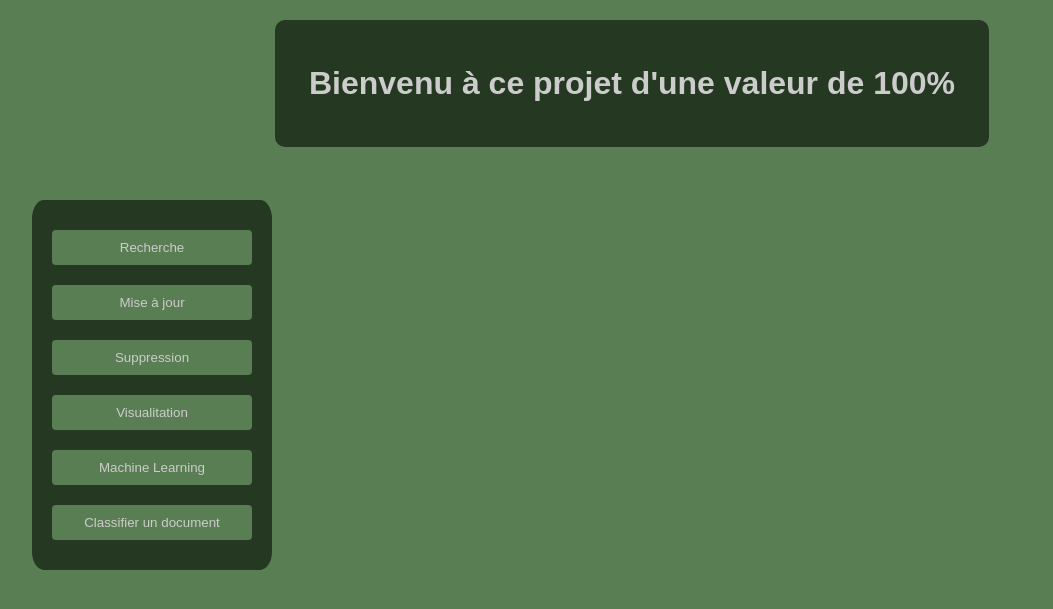
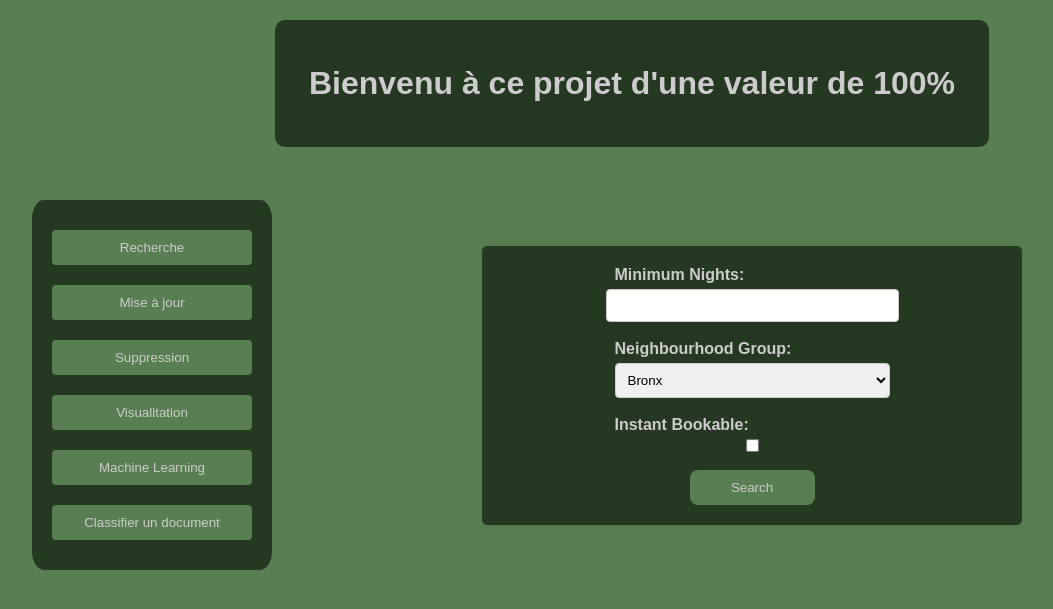
Before and after one commit to RafGuess/SDD1003-Projet_Final, a Flask app: page / in a window 1280 px wide, after a click on "Recherche". Shown: the top 609 px of the page, without its empty margins (8-1061 px from the left). Run offline with Flask 3, Linux system fonts and the light colour scheme.

Commit message:
améliorations

```diff
--- a/templates/index.html
+++ b/templates/index.html
@@ -141,12 +141,48 @@
             <button class="toggle-button" onclick="toggleForm('classifyForm')">Classifier un document</button>
         </div>
         <div class="content">
-            <!-- Your existing forms -->
+            <form id="searchForm" action="/search" method="get">
+                <label for="min_nights">Minimum Nights:</label>
+                <input type="number" id="min_nights" name="min_nights"><br>
+                <label for="neighbourhood_group">Neighbourhood Group:</label>
+                <select id="neighbourhood_group" name="neighbourhood_group">
+                    <option value="Bronx">Bronx</option>
+                    <option value="Brooklyn">Brooklyn</option>
+                    <option value="Manhattan">Manhattan</option>
+                    <option value="Queens">Queens</option>
+                    <option value="Staten Island">Staten Island</option>
+                    <option value="brookln">brookln</option>
+                    <option value="manhatan">manhatan</option>
+                </select><br>
+                <label for="instant_bookable">Instant Bookable:</label>
+                <input type="checkbox" id="instant_bookable" name="instant_bookable"><br>
+                <button type="submit">Search</button>
+            </form>
+
+            <form id="searchUpdateForm" action="/search_update" method="get">
+                <label for="name">Name:</label>
+                <input type="text" id="name" name="name" required><br>
+                <button type="submit">Search for Update</button>
+            </form>
 
             <form id="deleteForm" action="/delete" method="post" onsubmit="return confirmDeletion(event)">
                 <label for="name">Name:</label>
                 <input type="text" id="name" name="name"><br>
                 <button type="submit">Delete</button>
+            </form>
+
+            <form id="graphsForm" action="/graphs" method="get">
+                <button type="submit">Generate Graphs</button>
+            </form>
+
+            <form id="mlForm" action="/ml" method="get">
+                <button type="submit">Apply Machine Learning</button>
+            </form>
+
+            <form id="classifyForm" action="/classify" method="get">
+                <label for="id">ID:</label>
+                <input type="text" id="id" name="id"><br>
+                <button type="submit">Classify</button>
             </form>
         </div>
     </div>
```
